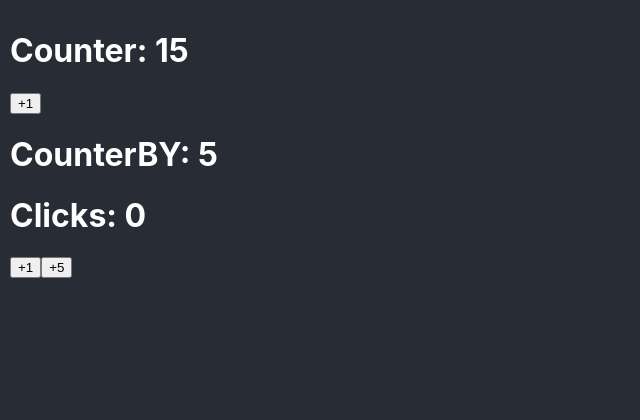
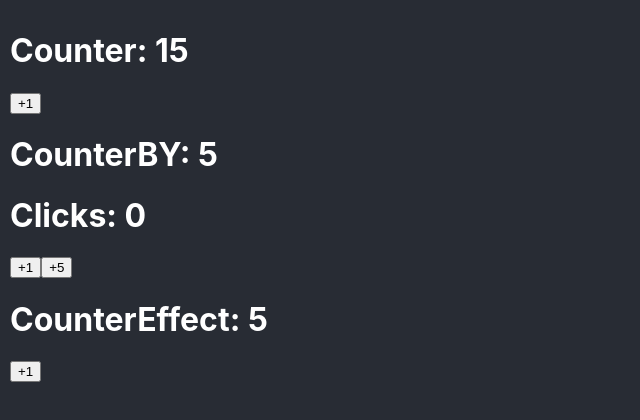
Before and after one commit to xh4rz/01-bases, a React (Create React App) app: page / in a window 1280 px wide. Shown: the top 420 px of the page, without its empty margins (0-640 px from the left). Built offline with nearby package versions, Linux system fonts and the light colour scheme.

Commit message:
14. useEffect - CounterEffect

```diff
--- a/src/App.tsx
+++ b/src/App.tsx
@@ -1,11 +1,13 @@
 import { Counter } from './bases/Counter';
 import { CounterBy } from './bases/CounterBy';
+import { CounterEffect } from './bases/CounterEffect';
 
 function App() {
 	return (
 		<>
 			<Counter initialValue={15} />
 			<CounterBy />
+			<CounterEffect />
 		</>
 	);
 }
--- /dev/null
+++ b/src/bases/CounterEffect.tsx
@@ -0,0 +1,27 @@
+import { useEffect, useState } from 'react';
+
+const MAXIMUN_COUNT = 10;
+
+export const CounterEffect = () => {
+	const [counter, setCounter] = useState(5);
+
+	const handleClick = () => {
+		setCounter((prev) => Math.min(prev + 1, MAXIMUN_COUNT));
+	};
+
+	useEffect(() => {
+		if (counter < 10) return;
+
+		console.log(
+			'%cSe llego al valor máximo',
+			'color: red; background-color: black'
+		);
+	}, [counter]);
+
+	return (
+		<>
+			<h1>CounterEffect: {counter}</h1>
+			<button onClick={handleClick}>+1</button>
+		</>
+	);
+};
```
